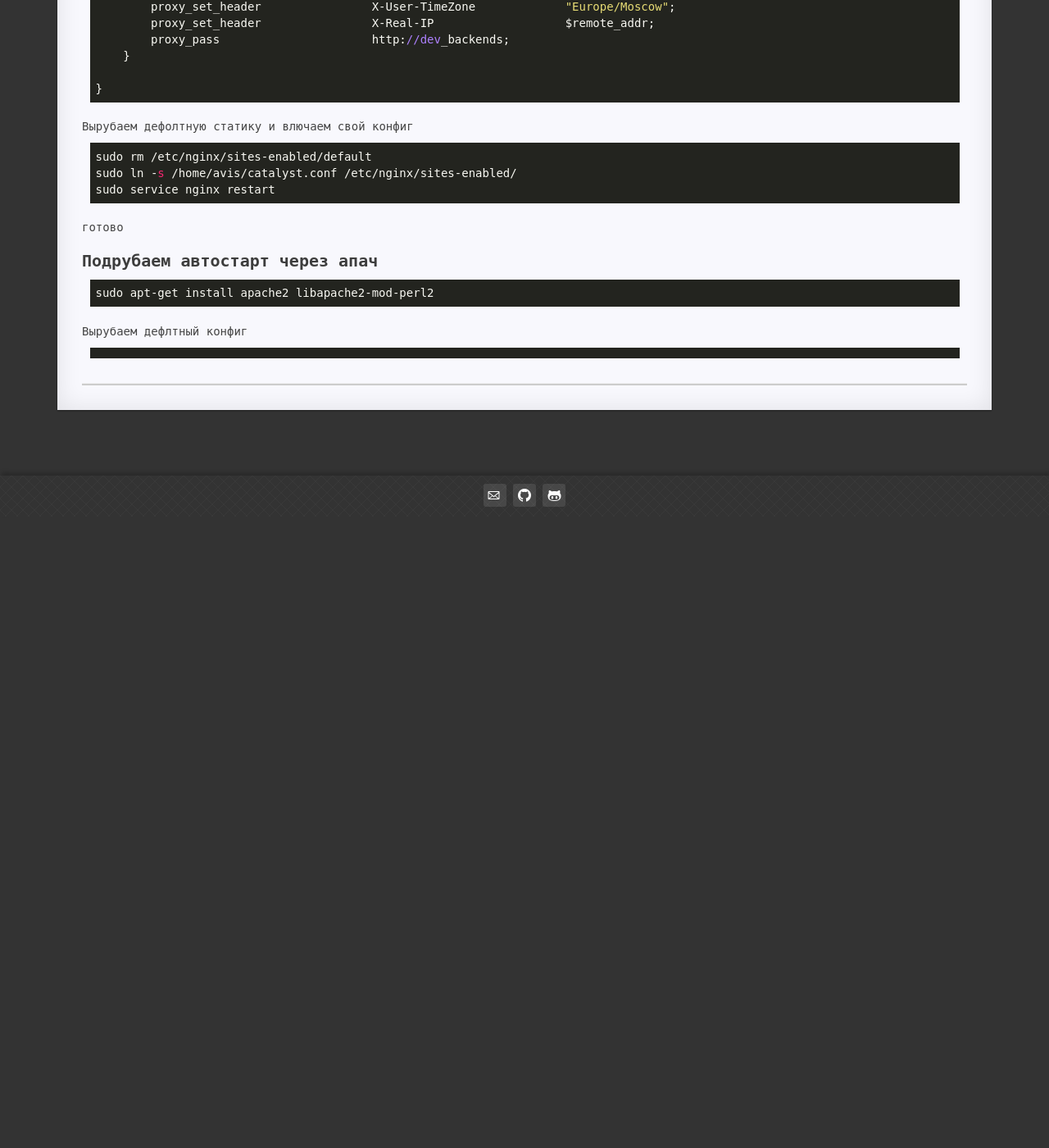
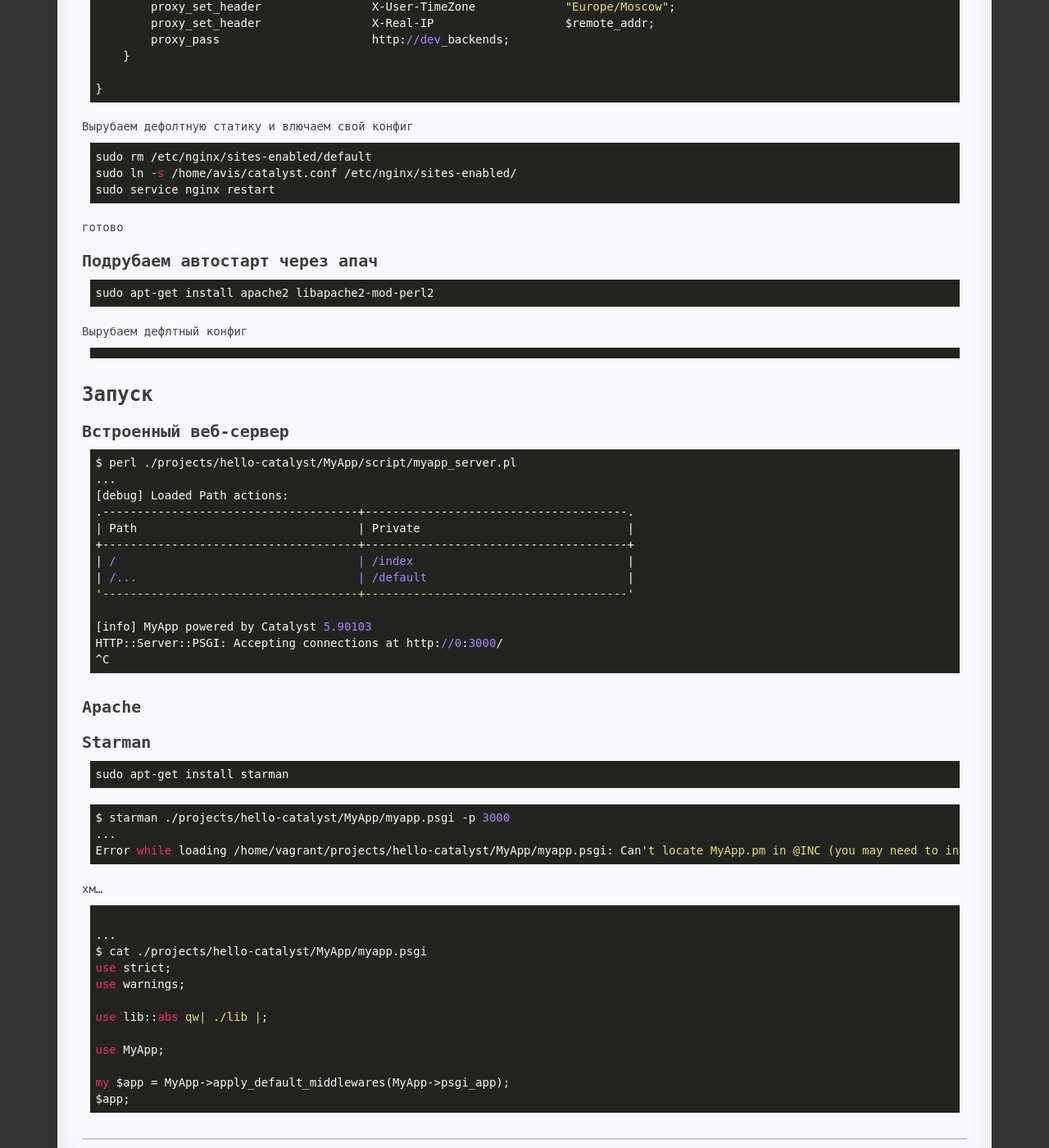
Before and after one commit to Avis20/avis20.github.io, a Jekyll site: the page built from _posts/2018-09-08-perl-catalyst.md, in a window 1280 px wide and 1400 px high, scrolled down 1308 px. Shown: the whole window at 82% size. Built offline with Jekyll 4.4.1, drawn with Linux system fonts in a browser that asks for light colours; before the commit the page ends 1938 px from its top, so only the background shows below that.

Commit message:
commit from script Сб авг 17 17:54:43 MSK 2019

```diff
--- a/_posts/2018-09-08-perl-catalyst.md
+++ b/_posts/2018-09-08-perl-catalyst.md
@@ -39,7 +39,6 @@ catalyst.pl MyApp</code></pre>
 perl MyApp/script/myapp_server.pl</code></pre>
 
 В браузере переходим на `localhost:3000` или `curl localhost:3000`
-
 
 ## Подрубаем nginx
 
@@ -91,3 +90,54 @@ sudo apt-get install apache2 libapache2-mod-perl2
 Вырубаем дефлтный конфиг
 <pre><code class="perl">
 </code></pre>
+
+
+# Запуск
+
+## Встроенный веб-сервер
+
+<pre><code class="perl">
+$ perl ./projects/hello-catalyst/MyApp/script/myapp_server.pl
+...
+[debug] Loaded Path actions:
+.-------------------------------------+--------------------------------------.
+| Path                                | Private                              |
++-------------------------------------+--------------------------------------+
+| /                                   | /index                               |
+| /...                                | /default                             |
+'-------------------------------------+--------------------------------------'
+
+[info] MyApp powered by Catalyst 5.90103
+HTTP::Server::PSGI: Accepting connections at http://0:3000/
+^C
+</code></pre>
+
+## Apache
+
+## Starman
+
+<pre><code class="perl">
+sudo apt-get install starman
+</code></pre>
+
+<pre><code class="perl">
+$ starman ./projects/hello-catalyst/MyApp/myapp.psgi -p 3000
+...
+Error while loading /home/vagrant/projects/hello-catalyst/MyApp/myapp.psgi: Can't locate MyApp.pm in @INC (you may need to install the MyApp module) (@INC contains: /home/avis/perl5/lib/perl5 /home/avis/perl5/lib/perl5 /etc/perl /usr/local/lib/x86_64-linux-gnu/perl/5.22.1 /usr/local/share/perl/5.22.1 /usr/lib/x86_64-linux-gnu/perl5/5.22 /usr/share/perl5 /usr/lib/x86_64-linux-gnu/perl/5.22 /usr/share/perl/5.22 /usr/local/lib/site_perl /usr/lib/x86_64-linux-gnu/perl-base .) at /home/vagrant/projects/hello-catalyst/MyApp/myapp.psgi line 4.
+</code></pre>
+
+хм...
+<pre><code class="perl">
+
+...
+$ cat ./projects/hello-catalyst/MyApp/myapp.psgi
+use strict;
+use warnings;
+
+use lib::abs qw| ./lib |;
+
+use MyApp;
+
+my $app = MyApp->apply_default_middlewares(MyApp->psgi_app);
+$app;
+</code></pre>
```
